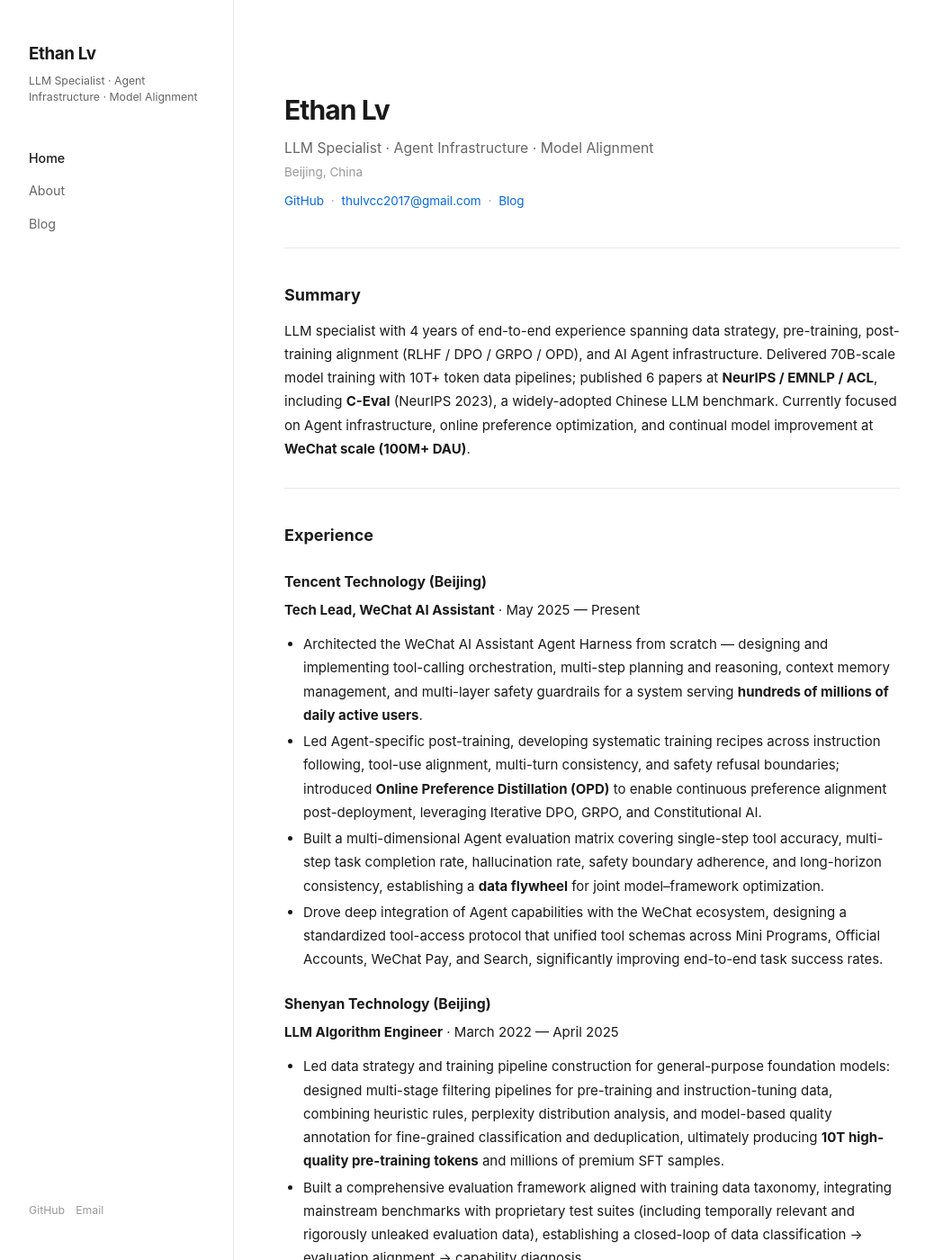
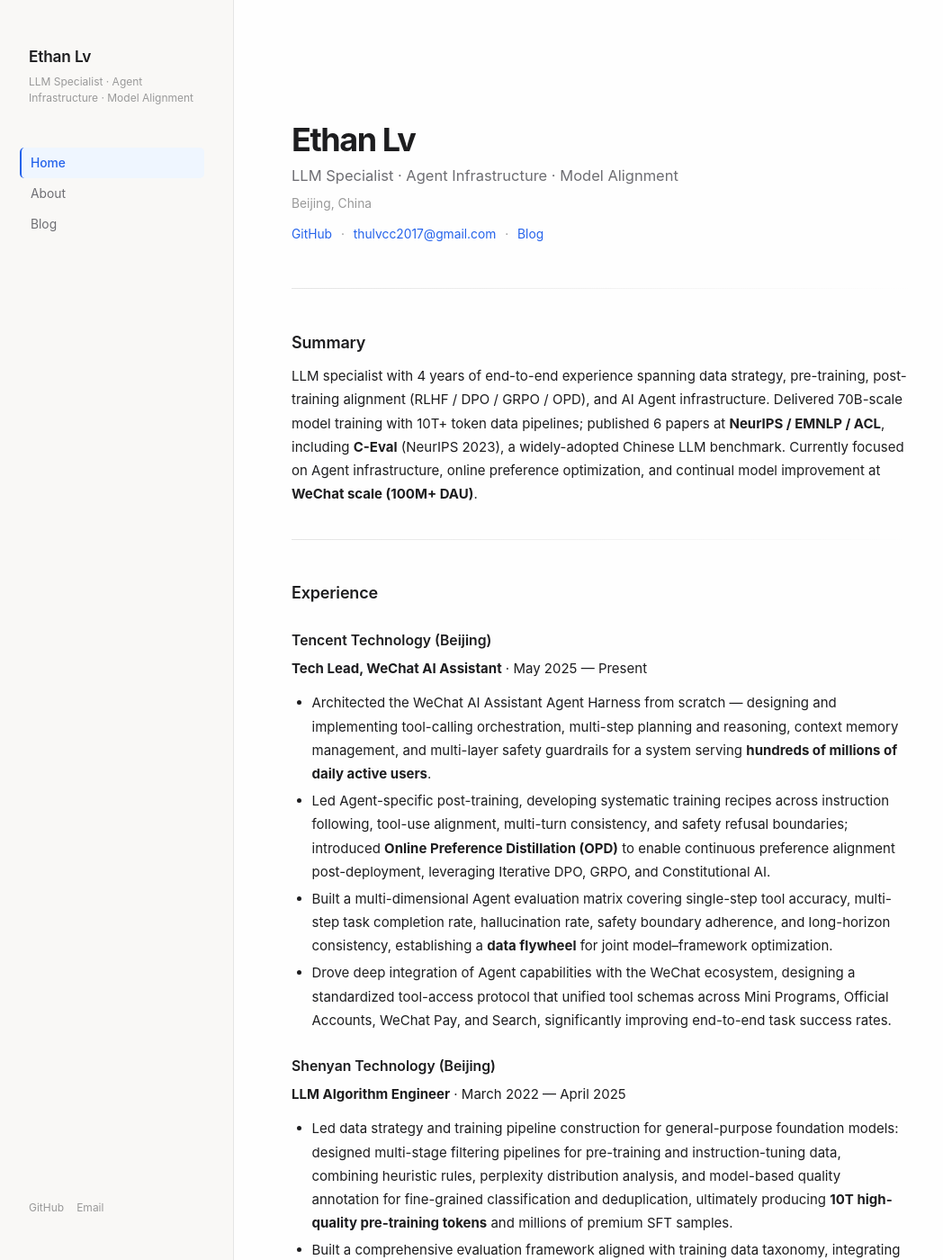
Before and after one commit to lvcc2018/lvcc2018.github.io, a Jekyll site: the page built from index.md, in a window 1280 px wide and 1400 px high. Shown: the whole window at 90% size, without its empty margins (0-1048 px from the left). Built offline with Jekyll 4.4.1, drawn with Linux system fonts in a browser that asks for light colours.

Commit message:
polish: refined color palette, cards with shadows, sidebar accent, dark code blocks, better spacing

```diff
--- a/css/site.css
+++ b/css/site.css
@@ -1,12 +1,15 @@
 :root {
-  --bg: #fff;
-  --text: #1a1a1a;
-  --text-muted: #666;
+  --bg: #fefefe;
+  --bg-warm: #f9f8f6;
+  --text: #1d1d1f;
+  --text-muted: #6e6e73;
   --text-light: #999;
-  --link: #0969da;
-  --border: #e8e8e8;
-  --code-bg: #f5f5f5;
+  --accent: #2563eb;
+  --accent-light: #eff6ff;
+  --border: #e5e5e5;
+  --code-bg: #f4f4f5;
   --card-bg: #fafafa;
+  --card-shadow: 0 1px 2px rgba(0,0,0,0.04);
   --sidebar-w: 260px;
 }
 
@@ -19,6 +22,7 @@
   color: var(--text);
   background: var(--bg);
   -webkit-font-smoothing: antialiased;
+  -moz-osx-font-smoothing: grayscale;
 }
 
 /* ===== Layout ===== */
@@ -32,6 +36,7 @@
   width: var(--sidebar-w);
   flex-shrink: 0;
   border-right: 1px solid var(--border);
+  background: var(--bg-warm);
   position: sticky;
   top: 0;
   height: 100vh;
@@ -39,24 +44,23 @@
 }
 
 .sidebar-inner {
-  padding: 44px 32px;
+  padding: 48px 32px;
   display: flex;
   flex-direction: column;
   height: 100%;
 }
 
 .site-title {
-  font-size: 1.25em;
-  font-weight: 700;
+  font-size: 1.15em;
+  font-weight: 600;
   color: var(--text);
   text-decoration: none;
-  letter-spacing: -0.02em;
+  letter-spacing: -0.01em;
 }
-.site-title:hover { color: var(--link); }
 
 .site-desc {
-  font-size: 0.82em;
-  color: var(--text-muted);
+  font-size: 0.8em;
+  color: var(--text-light);
   margin-top: 4px;
   line-height: 1.5;
 }
@@ -64,347 +68,277 @@
 .sidebar-nav {
   display: flex;
   flex-direction: column;
-  margin-top: 32px;
-  gap: 4px;
+  margin-top: 36px;
 }
 
 .sidebar-nav a {
   display: block;
-  padding: 4px 0;
+  padding: 5px 10px;
+  margin-left: -10px;
+  border-radius: 5px;
   color: var(--text-muted);
   text-decoration: none;
-  font-size: 0.95em;
-  transition: color 0.15s;
+  font-size: 0.92em;
+  transition: all 0.15s;
+  border-left: 2px solid transparent;
 }
-.sidebar-nav a:hover,
-.sidebar-nav a.active { color: var(--text); font-weight: 500; }
+
+.sidebar-nav a:hover {
+  color: var(--text);
+  background: rgba(0,0,0,0.03);
+}
+
+.sidebar-nav a.active {
+  color: var(--accent);
+  font-weight: 500;
+  border-left-color: var(--accent);
+  background: var(--accent-light);
+}
 
 .sidebar-footer {
   margin-top: auto;
-  padding-top: 20px;
+  padding-top: 24px;
   display: flex;
-  gap: 12px;
+  gap: 14px;
 }
 
 .sidebar-footer a {
   color: var(--text-light);
   text-decoration: none;
-  font-size: 0.82em;
+  font-size: 0.8em;
+  transition: color 0.15s;
 }
-.sidebar-footer a:hover { color: var(--link); }
+.sidebar-footer a:hover { color: var(--accent); }
 
 /* ===== Main Content ===== */
 .content {
   flex: 1;
   min-width: 0;
-  padding: 60px 40px 40px 56px;
-  max-width: 780px;
+  padding: 80px 48px 56px 64px;
+  max-width: 800px;
 }
 
 .content-footer {
-  margin-top: 60px;
-  padding-top: 24px;
+  margin-top: 72px;
+  padding-top: 20px;
   border-top: 1px solid var(--border);
   color: var(--text-light);
-  font-size: 0.82em;
+  font-size: 0.8em;
 }
 
 /* ===== Hero ===== */
 .hero {
-  margin-bottom: 40px;
+  margin-bottom: 48px;
 }
 
 .hero h1 {
-  font-size: 2em;
+  font-size: 2.4em;
   font-weight: 700;
-  letter-spacing: -0.03em;
-  margin-bottom: 2px;
+  letter-spacing: -0.04em;
+  margin-bottom: 4px;
+  line-height: 1.2;
 }
 
 .subtitle {
-  font-size: 1.05em;
+  font-size: 1.1em;
   color: var(--text-muted);
-  margin-bottom: 2px;
+  font-weight: 400;
+  margin-bottom: 4px;
 }
 
 .location {
-  font-size: 0.9em;
+  font-size: 0.92em;
   color: var(--text-light);
-  margin-bottom: 8px;
+  margin-bottom: 10px;
 }
 
-.social-links {
-  font-size: 0.9em;
-}
-
-.social-links a {
-  color: var(--link);
-  text-decoration: none;
-}
+.social-links { font-size: 0.92em; }
+.social-links a { color: var(--accent); text-decoration: none; }
 .social-links a:hover { text-decoration: underline; }
-.social-links .sep { color: var(--text-light); margin: 0 4px; }
+.social-links .sep { color: var(--text-light); margin: 0 6px; }
 
 /* ===== Typography ===== */
-h1 { font-size: 1.6em; margin: 1.2em 0 0.4em; letter-spacing: -0.02em; }
-h2 { font-size: 1.2em; margin: 2em 0 0.6em; }
-h3 { font-size: 1.05em; margin: 1.4em 0 0.3em; }
+h1 { font-size: 1.7em; margin: 1.5em 0 0.3em; letter-spacing: -0.03em; font-weight: 600; }
+h2 { font-size: 1.2em; margin: 2.4em 0 0.5em; font-weight: 600; letter-spacing: -0.01em; }
+h3 { font-size: 1.05em; margin: 1.5em 0 0.3em; font-weight: 600; }
 p { margin-bottom: 0.8em; }
-a { color: var(--link); text-decoration: none; }
+a { color: var(--accent); text-decoration: none; }
 a:hover { text-decoration: underline; }
-hr { border: none; border-top: 1px solid var(--border); margin: 2em 0; }
+
+hr {
+  border: none;
+  height: 1px;
+  background: linear-gradient(to right, var(--border), transparent);
+  margin: 2.4em 0;
+}
 
 code {
   background: var(--code-bg);
   padding: 2px 6px;
-  border-radius: 3px;
-  font-size: 0.88em;
-  font-family: "SF Mono", "Fira Code", "Fira Mono", Menlo, Consolas, monospace;
+  border-radius: 4px;
+  font-size: 0.86em;
+  font-family: "SF Mono", "Fira Code", "Cascadia Code", Menlo, Consolas, monospace;
 }
 
 pre {
-  background: var(--code-bg);
-  padding: 16px 20px;
-  border-radius: 8px;
+  background: #1e1e2a;
+  color: #cdd6f4;
+  padding: 20px 24px;
+  border-radius: 10px;
   overflow-x: auto;
-  margin: 1em 0;
-  font-size: 0.85em;
-  line-height: 1.6;
+  margin: 1.2em 0;
+  font-size: 0.83em;
+  line-height: 1.65;
 }
-pre code { background: none; padding: 0; font-size: inherit; }
+pre code { background: none; padding: 0; color: inherit; font-size: inherit; }
 
 blockquote {
-  border-left: 3px solid var(--link);
-  padding: 4px 0 4px 18px;
-  margin: 1.2em 0;
+  border-left: 3px solid var(--accent);
+  padding: 6px 0 6px 20px;
+  margin: 1.4em 0;
   color: var(--text-muted);
+  background: var(--card-bg);
+  border-radius: 0 6px 6px 0;
 }
 
-ul, ol { margin: 0.6em 0 0.6em 1.4em; }
-li { margin-bottom: 0.2em; }
+ul, ol { margin: 0.6em 0 0.6em 1.5em; }
+li { margin-bottom: 0.25em; }
 
 table {
   border-collapse: collapse;
   width: 100%;
-  margin: 1em 0;
+  margin: 1.2em 0;
   font-size: 0.9em;
+  border-radius: 8px;
+  overflow: hidden;
+  border: 1px solid var(--border);
 }
-th, td {
-  border: 1px solid var(--border);
-  padding: 8px 14px;
-  text-align: left;
-}
-th { background: var(--code-bg); font-weight: 600; }
+th, td { border-bottom: 1px solid var(--border); padding: 10px 16px; text-align: left; }
+tr:last-child td { border-bottom: none; }
+th { background: var(--card-bg); font-weight: 600; font-size: 0.85em; color: var(--text-muted); }
 
 /* ===== Research Cards ===== */
 .research-grid {
   display: grid;
   grid-template-columns: 1fr 1fr;
-  gap: 16px;
-  margin: 1em 0 1.5em;
+  gap: 14px;
+  margin: 1em 0 1.6em;
 }
 
 .research-card {
   background: var(--card-bg);
   border: 1px solid var(--border);
-  border-radius: 8px;
-  padding: 18px 20px;
+  border-radius: 10px;
+  padding: 20px 22px;
+  box-shadow: var(--card-shadow);
+  transition: box-shadow 0.2s, border-color 0.2s;
+}
+.research-card:hover {
+  box-shadow: 0 2px 8px rgba(0,0,0,0.06);
+  border-color: #d0d0d0;
 }
 
-.research-card h3 {
-  margin: 0 0 8px;
-  font-size: 1em;
-}
-
-.research-card ul {
-  margin: 0 0 0 1.2em;
-  font-size: 0.88em;
-  color: var(--text-muted);
-  line-height: 1.65;
-}
+.research-card h3 { margin: 0 0 10px; font-size: 0.98em; }
+.research-card ul { margin: 0 0 0 1.2em; font-size: 0.86em; color: var(--text-muted); line-height: 1.65; }
 .research-card li { margin-bottom: 2px; }
-
-/* ===== Skills ===== */
-.skills {
-  line-height: 2.4;
-  margin: 0.8em 0;
-}
-
-.skills code {
-  font-size: 0.82em;
-  padding: 3px 9px;
-  margin-right: 4px;
-  border-radius: 4px;
-  white-space: nowrap;
-}
 
 /* ===== Skills Grid ===== */
 .skills-grid {
   display: grid;
   grid-template-columns: 1fr 1fr;
-  gap: 14px;
+  gap: 12px;
   margin: 1em 0 2em;
 }
 
 .skill-block {
   background: var(--card-bg);
   border: 1px solid var(--border);
-  border-radius: 8px;
-  padding: 16px 18px;
+  border-radius: 10px;
+  padding: 18px 20px;
+  box-shadow: var(--card-shadow);
+  transition: box-shadow 0.2s;
 }
+.skill-block:hover { box-shadow: 0 2px 8px rgba(0,0,0,0.06); }
+.skill-block h3 { margin: 0 0 6px; font-size: 0.92em; font-weight: 600; }
+.skill-block p { margin: 0; font-size: 0.84em; color: var(--text-muted); line-height: 1.6; }
 
-.skill-block h3 {
-  margin: 0 0 6px;
-  font-size: 0.95em;
-  font-weight: 600;
-}
-
-.skill-block p {
-  margin: 0;
-  font-size: 0.85em;
-  color: var(--text-muted);
-  line-height: 1.6;
-}
-
-/* ===== Post List ===== */
-.post-list-home {
-  margin-top: 0.8em;
-}
+/* ===== Post List (Homepage) ===== */
+.post-list-home { margin-top: 0.6em; }
 
 .post-item {
-  display: block;
+  display: flex;
+  align-items: baseline;
   padding: 10px 0;
   border-bottom: 1px solid var(--border);
   text-decoration: none;
-  transition: background 0.1s;
+  transition: all 0.15s;
+  border-radius: 4px;
 }
 .post-item:hover {
   background: var(--card-bg);
-  margin: 0 -12px;
-  padding: 10px 12px;
-  border-radius: 4px;
+  padding: 10px 10px;
+  margin: 0 -10px;
 }
 
 .post-date {
   color: var(--text-light);
-  font-size: 0.82em;
-  margin-right: 12px;
+  font-size: 0.8em;
+  margin-right: 14px;
   font-family: "SF Mono", Menlo, monospace;
+  white-space: nowrap;
 }
 
-.post-title {
-  color: var(--text);
-  font-weight: 500;
-}
+.post-title { color: var(--text); font-weight: 500; }
+.post-tags { margin-left: auto; font-size: 0.72em; }
+.post-tags code { font-size: 0.85em; padding: 1px 6px; }
 
-.post-tags {
-  margin-left: 8px;
-  font-size: 0.75em;
-}
-.post-tags code {
-  font-size: 0.82em;
-  padding: 1px 6px;
-}
-
-/* ===== Post Header (blog post page) ===== */
-.post-header h1 { margin-bottom: 4px; }
-.post-header time {
-  color: var(--text-light);
-  font-size: 0.88em;
-}
-.post-tags-header { margin-top: 6px; }
+/* ===== Blog Post Page ===== */
+.post-header h1 { margin-bottom: 6px; font-size: 2em; }
+.post-header time { color: var(--text-light); font-size: 0.88em; }
+.post-tags-header { margin-top: 8px; }
 .post-tags-header code { font-size: 0.8em; }
-
-.post-content { margin-top: 28px; }
+.post-content { margin-top: 32px; }
+.post-content p { line-height: 1.8; }
+.post-content h2 { margin-top: 2.2em; }
 
 /* ===== Blog Card (blog index) ===== */
 .blog-card {
   border: 1px solid var(--border);
-  border-radius: 8px;
-  padding: 22px 24px;
-  margin-bottom: 20px;
-  transition: border-color 0.15s;
+  border-radius: 10px;
+  padding: 24px 26px;
+  margin-bottom: 18px;
+  box-shadow: var(--card-shadow);
+  transition: box-shadow 0.2s, border-color 0.2s;
 }
 .blog-card:hover {
-  border-color: var(--link);
+  box-shadow: 0 2px 10px rgba(0,0,0,0.06);
+  border-color: #d0d0d0;
 }
 
-.blog-card h3 {
-  margin: 0 0 8px;
-  font-size: 1.1em;
-}
-.blog-card h3 a {
-  color: var(--text);
-  text-decoration: none;
-}
-.blog-card h3 a:hover { color: var(--link); }
+.blog-card h3 { margin: 0 0 8px; font-size: 1.1em; }
+.blog-card h3 a { color: var(--text); text-decoration: none; }
+.blog-card h3 a:hover { color: var(--accent); }
 
-.blog-card-meta {
-  display: flex;
-  align-items: center;
-  gap: 12px;
-  margin-bottom: 10px;
-}
+.blog-card-meta { display: flex; align-items: center; gap: 12px; margin-bottom: 12px; }
+.blog-card-meta time { color: var(--text-light); font-size: 0.84em; font-family: "SF Mono", Menlo, monospace; }
+.blog-card-meta code { font-size: 0.76em; padding: 1px 7px; }
 
-.blog-card-meta time {
-  color: var(--text-light);
-  font-size: 0.85em;
-  font-family: "SF Mono", Menlo, monospace;
-}
-
-.blog-card-meta code {
-  font-size: 0.78em;
-  padding: 1px 7px;
-}
-
-.blog-card-summary {
-  color: var(--text-muted);
-  font-size: 0.92em;
-  line-height: 1.7;
-  margin-bottom: 8px;
-}
-
-.blog-card-link {
-  font-size: 0.88em;
-  font-weight: 500;
-}
+.blog-card-summary { color: var(--text-muted); font-size: 0.92em; line-height: 1.7; margin-bottom: 10px; }
+.blog-card-link { font-size: 0.88em; font-weight: 500; }
 
 /* ===== Responsive ===== */
 @media (max-width: 860px) {
   .layout { flex-direction: column; }
-
-  .sidebar {
-    width: 100%;
-    height: auto;
-    position: static;
-    border-right: none;
-    border-bottom: 1px solid var(--border);
-  }
-
-  .sidebar-inner {
-    padding: 20px 24px;
-    flex-direction: row;
-    flex-wrap: wrap;
-    align-items: center;
-    gap: 12px;
-  }
-
-  .sidebar-nav {
-    flex-direction: row;
-    margin-top: 0;
-    gap: 16px;
-  }
-
+  .sidebar { width: 100%; height: auto; position: static; border-right: none; border-bottom: 1px solid var(--border); }
+  .sidebar-inner { padding: 20px 24px; flex-direction: row; flex-wrap: wrap; align-items: center; gap: 12px; }
+  .sidebar-nav { flex-direction: row; margin-top: 0; gap: 8px; }
+  .sidebar-nav a { border-left: none; margin-left: 0; }
+  .sidebar-nav a.active { border-left: none; border-bottom: 2px solid var(--accent); }
   .sidebar-footer { display: none; }
   .site-desc { display: none; }
-
-  .content {
-    padding: 32px 24px 40px;
-  }
-
-  .research-grid,
-  .skills-grid {
-    grid-template-columns: 1fr;
-  }
-
-  .hero h1 { font-size: 1.5em; }
+  .content { padding: 32px 24px 48px; }
+  .research-grid, .skills-grid { grid-template-columns: 1fr; }
+  .hero h1 { font-size: 1.8em; }
+  .post-item { flex-wrap: wrap; }
+  .post-tags { margin-left: 0; margin-top: 4px; width: 100%; }
 }
```
